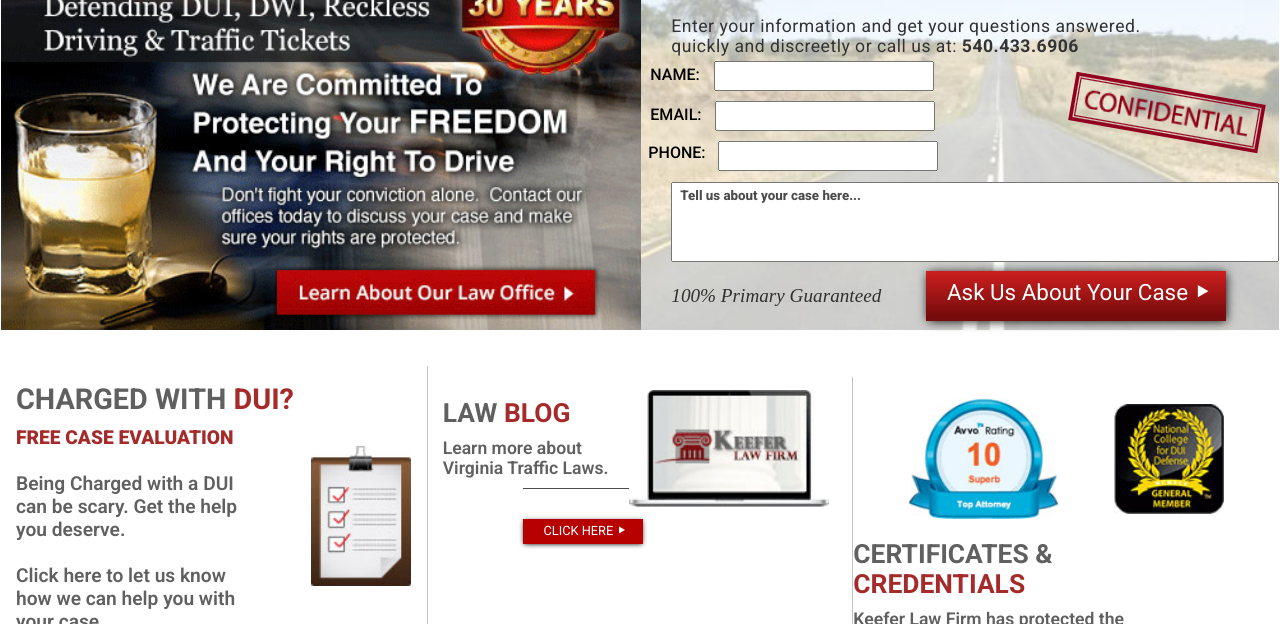
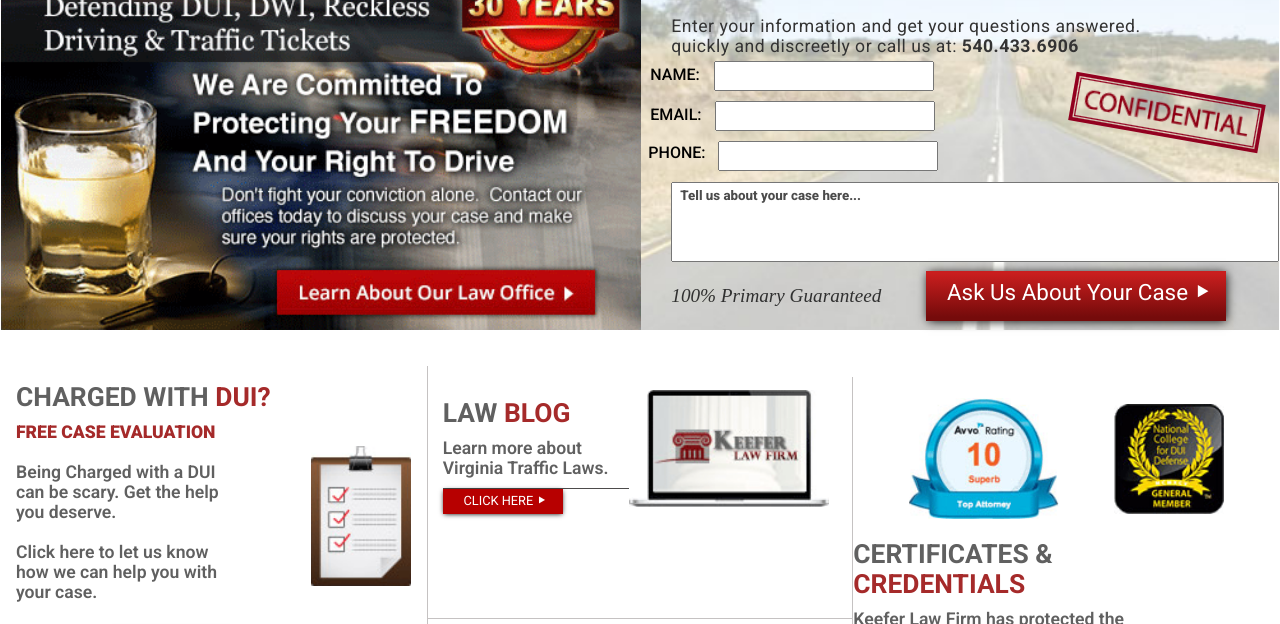
Before and after one commit to MuhammadHayyanQureshi/HTML-TASK-4, a plain HTML site: page index.html in a window 1280 px wide. Shown: the part 326-950 px from the top of the page. Drawn offline with Linux system fonts and the light colour scheme.

Commit message:
First Commit

```diff
--- a/queries.css
+++ b/queries.css
@@ -33,6 +33,14 @@
         font-size: 2rem;
     }
 
+    .text-box-left{
+        font-size: 1.1rem;
+    }
+
+    .graphic-btn-left{
+        margin-left: 0px;
+    }
+
     .Question-text{
         font-size: 1.3rem;
     }
@@ -65,6 +73,8 @@
 }
 
 }
+
+
 /* 1200px */
 
 @media (max-width: 75rem){
```
